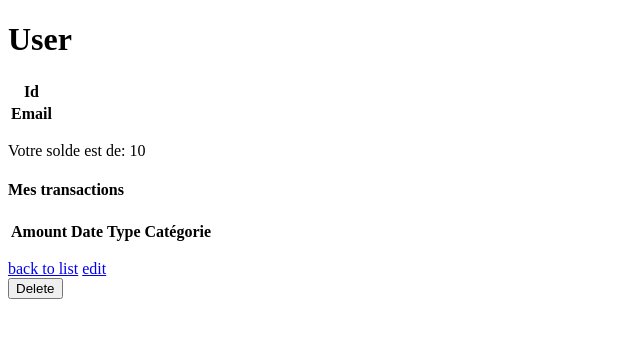
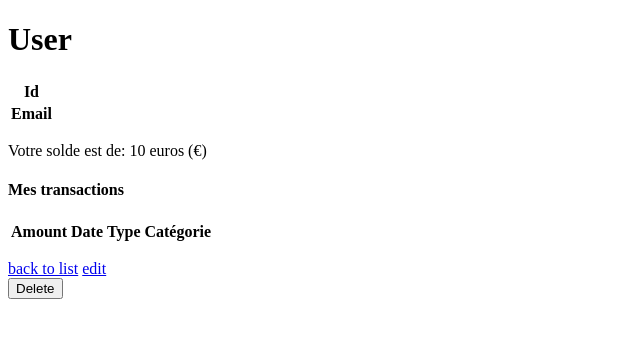
Before and after one commit to LaurieReinette/lecameleon, a Symfony app: template templates/user/show.html.twig in a window 1280 px wide. Shown: the top 338 px of the page, without its empty margins (0-640 px from the left). Run offline with Twig, Linux system fonts and the light colour scheme; the template is opened without the code that fills it: most values are stand-ins (such as "Sample title", 1, 10 or a date in 2020); lists and menus that the app fills with data are empty; some libraries are stand-ins or nearby versions.

Commit message:
edtion of amount in index.html.twig which not exists anymore

```diff
--- a/templates/user/index.html.twig
+++ b/templates/user/index.html.twig
@@ -12,7 +12,6 @@
                 <th>Email</th>
                 <th>Roles</th>
                 <th>Password</th>
-                <th>Amount</th>
                 <th>actions</th>
             </tr>
         </thead>
@@ -23,7 +22,6 @@
                 <td>{{ user.email }}</td>
                 <td>{{ user.roles ? user.roles|json_encode : '' }}</td>
                 <td>{{ user.password }}</td>
-                <td>{{ user.amount }}</td>
                 <td>
                     <a href="{{ path('user_show', {'id': user.id}) }}">show</a>
                     <a href="{{ path('user_edit', {'id': user.id}) }}">edit</a>
--- a/templates/user/show.html.twig
+++ b/templates/user/show.html.twig
@@ -31,7 +31,7 @@
     </table>
 
     <p>
-        Votre solde est de: {{ amount }}
+        Votre solde est de: {{ amount }} euros (€)
     </p>
 
     <p>
```
